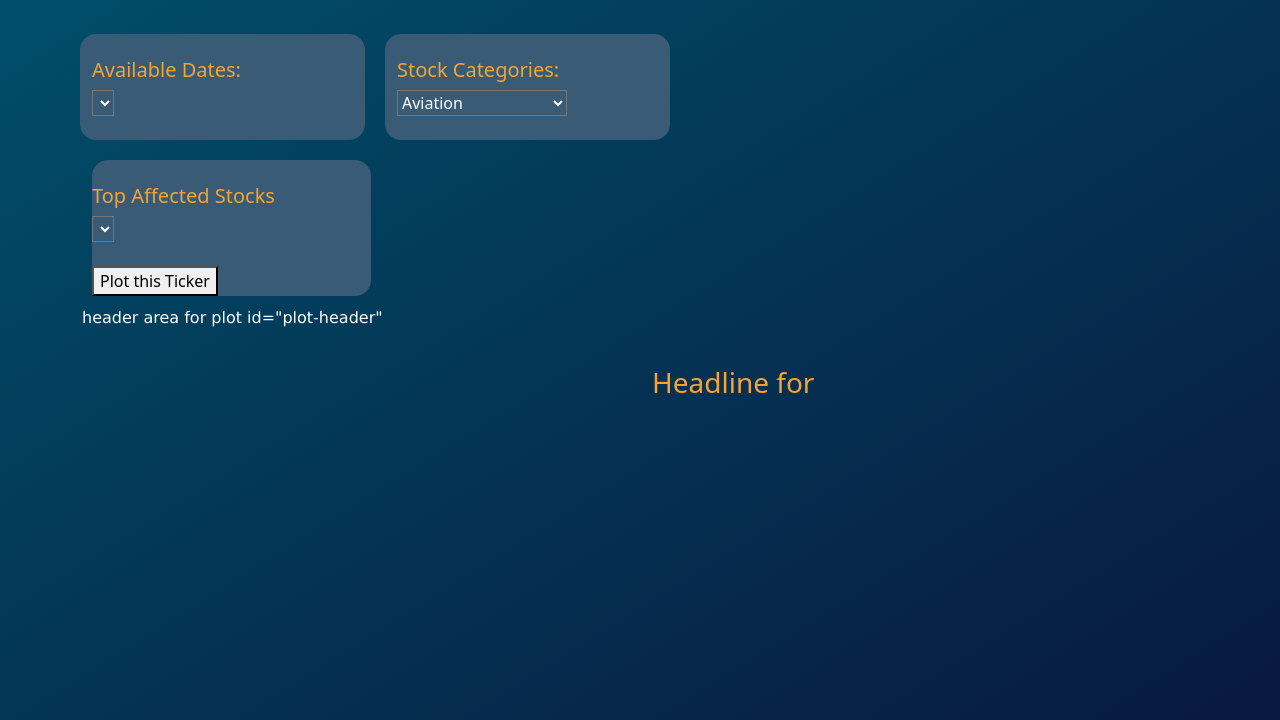
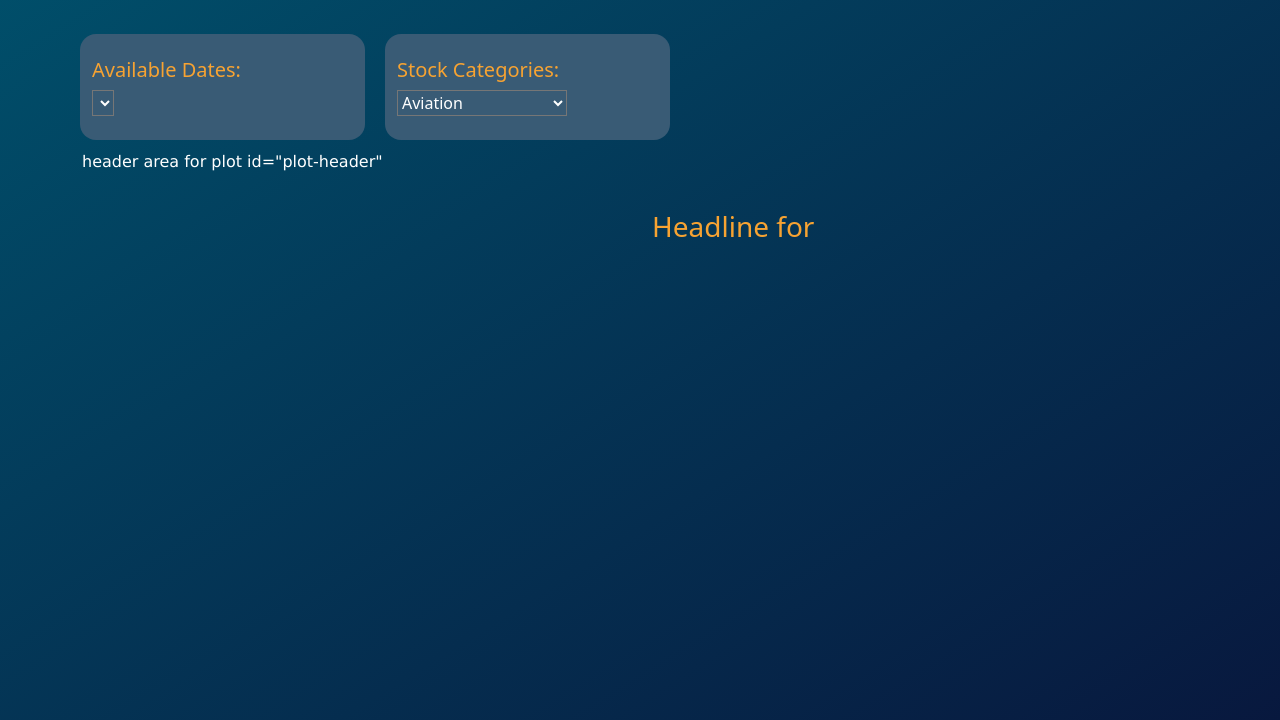
Before and after one commit to NikitaCase/stocks-vs-covid, a Flask app: page / in a window 1280 px wide. Shown: the part 80-800 px from the top of the page. Run offline with Flask 2, Linux system fonts and the light colour scheme; data that the repository does not hold is empty; some libraries are stand-ins or nearby versions.

Commit message:
all fixed! Needs some improvement on if statements and code-structure.

```diff
--- a/stocksvscovid/static/js/appM.js
+++ b/stocksvscovid/static/js/appM.js
@@ -11,9 +11,8 @@
 
 // Initialization function for index page
 function init() {
-    // load Dates
+
     load_Dates();
-    // load News
     load_News();
 };
 
@@ -49,7 +48,6 @@
 }
 
 // LOAD News Function
-//missing--->> Should load the first news on the page initialization
 function load_News(){
     var user_date = date_selector.node().value;
 
@@ -82,28 +80,91 @@
     d3.json(url).then(function(data) {
 
         // Set array data binding
-        if ( user_category === "aviation" )
-            { gc_route = data.aviation_stocks }
+        if ( user_category === "aviation" ) {
+            gc_route = data.aviation_stocks
+            var bar_x = ["BBD-B", "AC"]
+             }
         else if ( user_category === "technology" )
-            { gc_route = data.technology }
+            { gc_route = data.technology
+            var bar_x = ["HIVE.V","SHOP"] }
         else if ( user_category === "entertainment" )
-            { gc_route = data.entertainment_stocks}
-        else
-            { gc_route = data.telecommunication_stocks}
+            {
+            gc_route = data.entertainment_stocks
+            var bar_x = ["GC", "RECP", "CGX"]
+            var cgx = get_DateRange(gc_route[2],"scatter")
+            var cgx_b = get_DateRange(gc_route[2],"bar")
+            var trace_3 = get_Trace(cgx,"7f6dcc")
+            }
+        else {
+            gc_route = data.telecommunication_stocks
+            var bar_x = ["RCI-B", "BCE"]
+        }
 
-        var gc = get_DateRange(gc_route[0])
+        var gc = get_DateRange(gc_route[0],"scatter")
         var trace_1 = get_Trace(gc,"00d775")
 
-        var recp = get_DateRange(gc_route[1])
+        var recp = get_DateRange(gc_route[1],"scatter")
         var trace_2 = get_Trace(recp,"0077df")
 
-        var tracedata = [trace_1, trace_2];
+        if (user_category === "entertainment"){
+            var tracedata = [trace_1,trace_2,trace_3]
+        }
+        else {
+            var tracedata = [trace_1, trace_2];
+        }
 
         var layout = get_Layout(user_category)
 
         Plotly.newPlot("plot", tracedata, layout)
 
+
+        // Build bar graphs  -  needs improvement
+        gc_19 = get_DateRange(gc_route[0],"bar")
+        recp_19 = get_DateRange(gc_route[1],"bar")
+
+        if (user_category==="entertainment"){
+            var avg_prices_20 = [gc.priceAvg,recp.priceAvg,cgx.priceAvg]
+            var avg_prices_19 = [gc_19.priceAvg,recp_19.priceAvg,cgx_b.priceAvg]
+            console.log(avg_prices_19)
+            console.log(avg_prices_20)
+        }
+        else {
+            var avg_prices_20 = [gc.priceAvg,recp.priceAvg]
+            var avg_prices_19 = [gc_19.priceAvg,recp_19.priceAvg]
+            console.log(avg_prices_19)
+            console.log(avg_prices_20)
+        }
+
+
+        var trace1 = get_BarTrace(
+            bar_x,
+            avg_prices_19,
+            "2019",
+            "a786fe")
+
+        var trace2 = get_BarTrace(
+            bar_x,
+            avg_prices_20,
+            "2020",
+            "00aadd")
+
+        var traces = [trace1, trace2];
+
+        var layout2 = {
+            barmode: 'group',
+            title: `Average Stock Prices 2019 vs 2020`,
+            autosize: false,
+            paper_bgcolor: '002e50',
+            plot_bgcolor: '002e50',
+            yaxis: {
+                title: 'Average Stock Prices (in CAD $)'
+            }
+        };
+
+        Plotly.newPlot('bar-graph', traces, layout2);
+
     })
+
 }
 
 
@@ -115,9 +176,10 @@
         for (let x = start_index; x < end_index; x++) {
             priceList.push(gc.Adj_Close[x])
         }
+        var priceAvg = avg(priceList)
         var pricesDict = {
             "priceList" : priceList,
-            "priceAvg" : avg(priceList)
+            "priceAvg" : priceAvg
         }
         return pricesDict
 }
@@ -164,6 +226,20 @@
         }
     return layout
 }
+// GET BAR_TRACE
+function get_BarTrace(bar_x,avg_prc,Name,colorCode) {
+    console.log(avg_prc)
+        var trace = {
+            x: bar_x,
+            y: avg_prc,
+            name: Name,
+            type: 'bar',
+            marker: {
+                color: colorCode
+            }
+        };
+    return trace
+}
 
 //=============================//
 //========== Date Related FUNCTIONS
@@ -188,27 +264,37 @@
 }
 
 // GET DATE RANGE
-function get_DateRange(gc) {
+function get_DateRange(gc,type) {
 
     // Get Dates dictionary
     var dateDict = get_DateDictionary()
     var ticker = gc.Ticker
     var dates_gc = arrayToDates(gc.Date)
-    var date_range_gc = dates_gc.filter(dt => (dt >= dateDict.start_date) && (dt <= dateDict.end_date))
 
-    var start_index = dates_gc.indexOf(date_range_gc[0])
-    var end_index = dates_gc.indexOf(date_range_gc[date_range_gc.length - 1])
-
-
-    var pricesDict = get_Prices(gc,start_index,end_index)
+//Needs improvement
+    if (type === "scatter"){
+        var date_range_gc = dates_gc.filter(dt => (dt >= dateDict.start_date) && (dt <= dateDict.end_date))
+        var start_index = dates_gc.indexOf(date_range_gc[0])
+        var end_index = dates_gc.indexOf(date_range_gc[date_range_gc.length - 1])
+        var pricesDict = get_Prices(gc,start_index,end_index)
+        console.log(pricesDict)
+    }
+    else if (type === "bar") {
+        var date_range_19 = dates_gc.filter(dt => (dt >= dateDict.start19) && (dt <= dateDict.end19))
+        var start_index_19 = dates_gc.indexOf(date_range_19[0])
+        var end_index_19 = dates_gc.indexOf(date_range_19[date_range_19.length - 1])
+        var pricesDict = get_Prices(gc,start_index_19,end_index_19)
+    }
 
     dateRangeDict = {
         "ticker": ticker,
         "dates": dates_gc,
+        "end19": dateDict.end19,
+        "start19": dateDict.start19,
         "date_range": date_range_gc,
         "start_index": start_index,
         "end_index": end_index,
-        "priceAvg": pricesDict.pricesAvg,
+        "priceAvg": pricesDict.priceAvg,
         "priceList":pricesDict.priceList
     }
     return dateRangeDict
@@ -237,7 +323,11 @@
 
 }
 
-// function which hopefuly returns array of dates
+/**
+ * Convert strings to new Date format
+ * @param {arr} Aray,
+ * @return {date_list}
+ * */
 function arrayToDates(arr) {
     var date_list = []
     for (var n = 0; n < arr.length; n++) {
--- a/stocksvscovid/templates/index.html
+++ b/stocksvscovid/templates/index.html
@@ -54,7 +54,7 @@
         </div>
 
         <!-- Top Affected Stocks Section-->
-        <div class="col-md-3 drop-down">
+        <!-- <div class="col-md-3 drop-down">
             <form action="/" method='GET'>
                 <div class="well"><br>
                     <label for="selTicker">
@@ -65,7 +65,7 @@
                 </div><br>
                 <button name='scrape' type='submit'>Plot this Ticker</button>
             </form>
-        </div>
+        </div> -->
 
 
         <div class="row">
```
